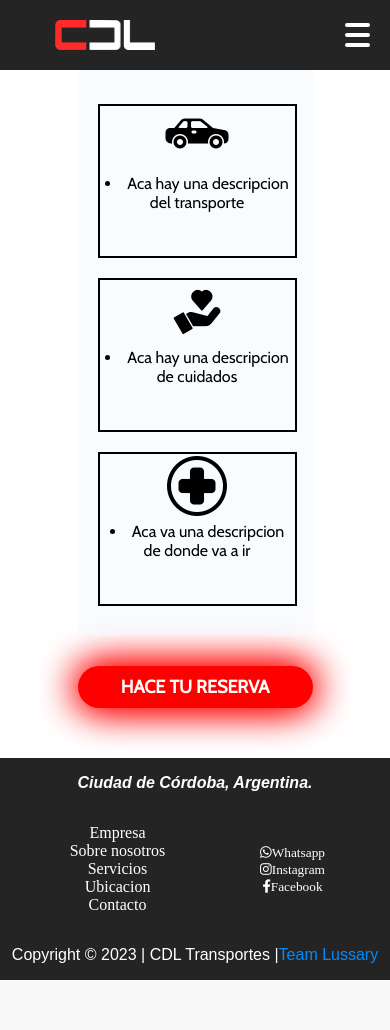
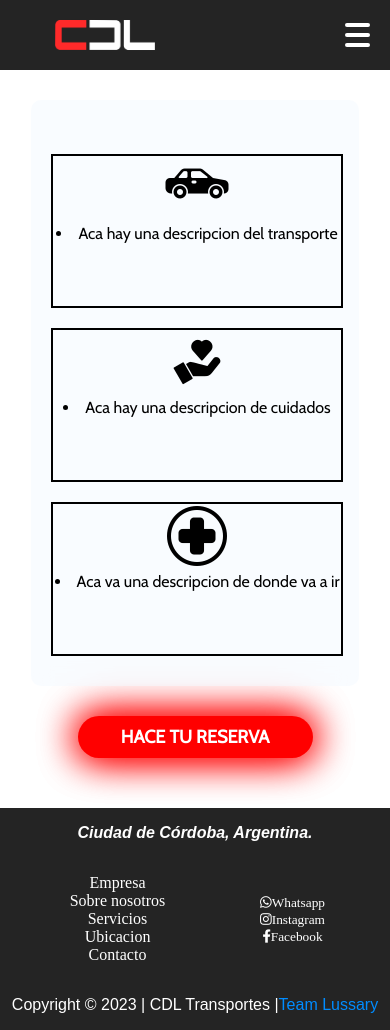
Before and after one commit to alejoDiazBroilo/Lussaryayuda, a Flask app: template templates/clientes/CDL/servicios.html in a window 390 px wide. Before the commit the page ends 980 px from the top, so only its background shows below. Run offline with Flask 3, Linux system fonts and the light colour scheme; the template is opened without the code that fills it, so the values that code supplies are empty.

Commit message:
mora no me mates 14

```diff
--- a/static/css/clientes/CDL/servicios.css
+++ b/static/css/clientes/CDL/servicios.css
@@ -88,6 +88,7 @@
     .center {
       border-radius: 10px;
       padding: 20px;
+      max-width: 70%;
     }
 
     .center h1 {
@@ -120,7 +121,6 @@
     .main {
       height: 76.3vh;
     }
-
     .center {
       border-radius: 20px;
     }
@@ -151,5 +151,11 @@
     .container {
       flex-direction: row;
     }
+  }
 
-  }
+  @media (min-width: 320px) {
+    .center {
+      max-width: 100%;
+      margin-top: 50px;
+      }
+    }
```
